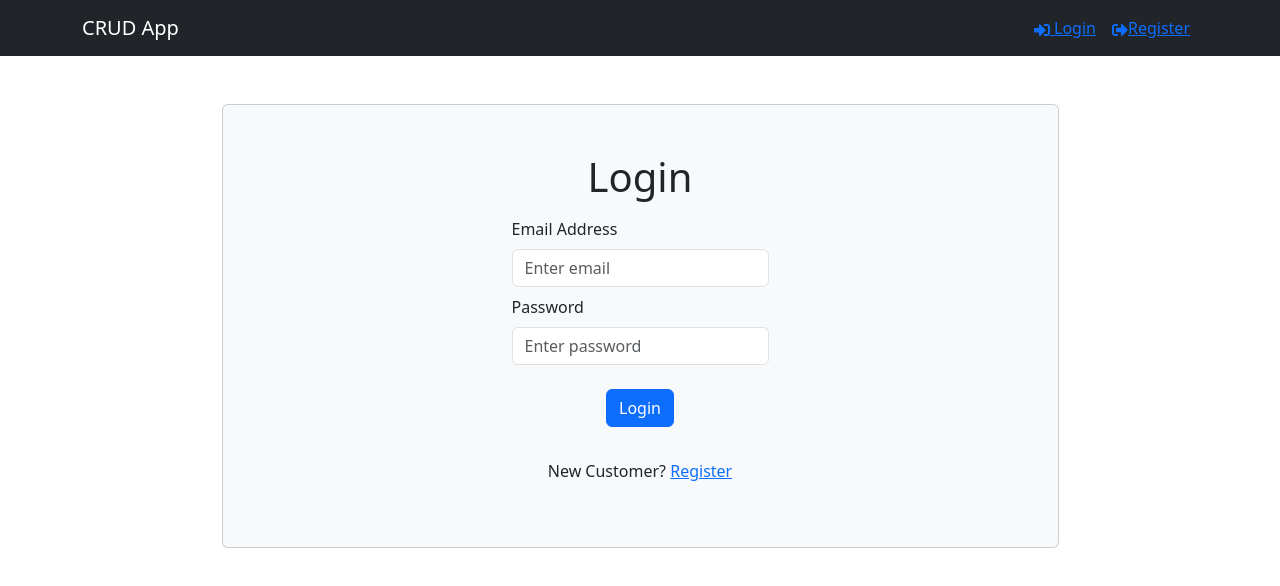
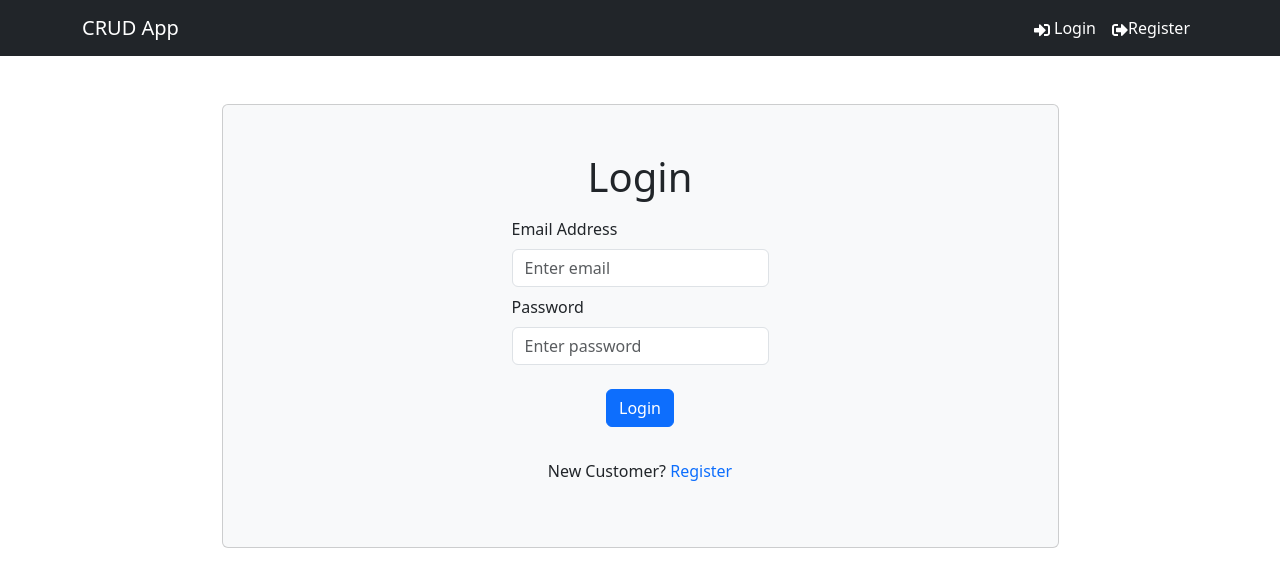
Before and after one commit to Mohammedrisvanvm/crud-in-react, a React (Vite) app in the folder frontend/: page /login in a window 1280 px wide. Shown: the top 586 px of the page. Built offline with nearby package versions, Linux system fonts and the light colour scheme.

Commit message:
some css added

```diff
--- a/frontend/src/components/HeaderController.jsx
+++ b/frontend/src/components/HeaderController.jsx
@@ -6,13 +6,13 @@ const HeaderController = () => {
   return (
    <>
        <Nav.Link >
-              <Link to={`/login`}> <FaSignInAlt /> Login</Link>
+              <Link to={`/login`} className=' text-decoration-none text-white'> <FaSignInAlt /> Login</Link>
 
 
               </Nav.Link>
 
               <Nav.Link >
-              <Link to={`/register`}> <FaSignOutAlt />Register</Link>
+              <Link to={`/register`} className=' text-decoration-none text-white'> <FaSignOutAlt />Register</Link>
               </Nav.Link>
    </>
   )
--- a/frontend/src/components/LoginForm.jsx
+++ b/frontend/src/components/LoginForm.jsx
@@ -47,7 +47,7 @@ const LoginForm = () => {
 
         <Row className='py-3'>
           <Col>
-            New Customer? <Link to={`/register`}>Register</Link>
+            New Customer? <Link to={`/register`} className=' text-decoration-none'>Register</Link>
           </Col>
         </Row>
         </Card>
--- a/frontend/src/components/RegisterForm.jsx
+++ b/frontend/src/components/RegisterForm.jsx
@@ -67,7 +67,7 @@ const RegisterForm = () => {
 
           <Row className="py-3">
             <Col>
-              Already have an account? <Link to={`/login`}>Login</Link>
+              Already have an account? <Link to={`/login`} className=" text-decoration-none">Login</Link>
             </Col>
           </Row>
         </Card>
```
